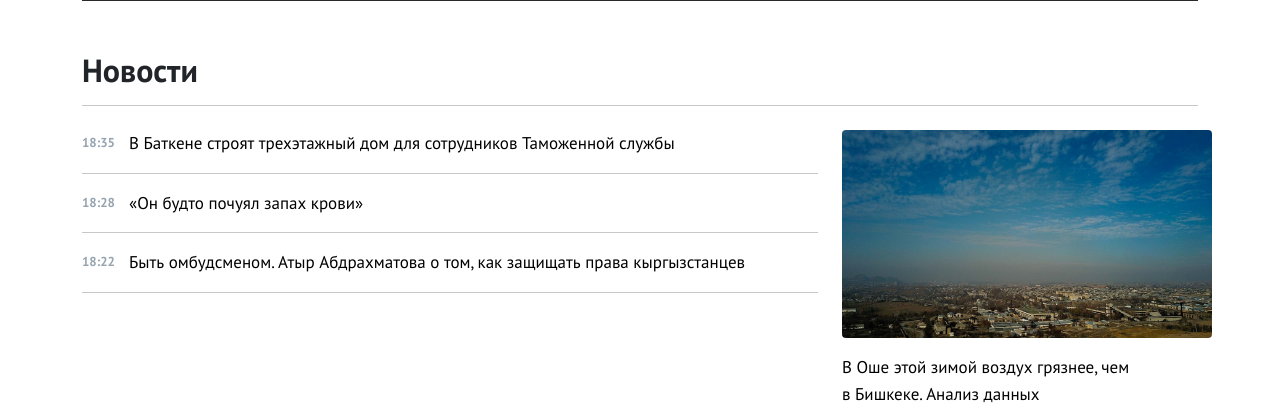
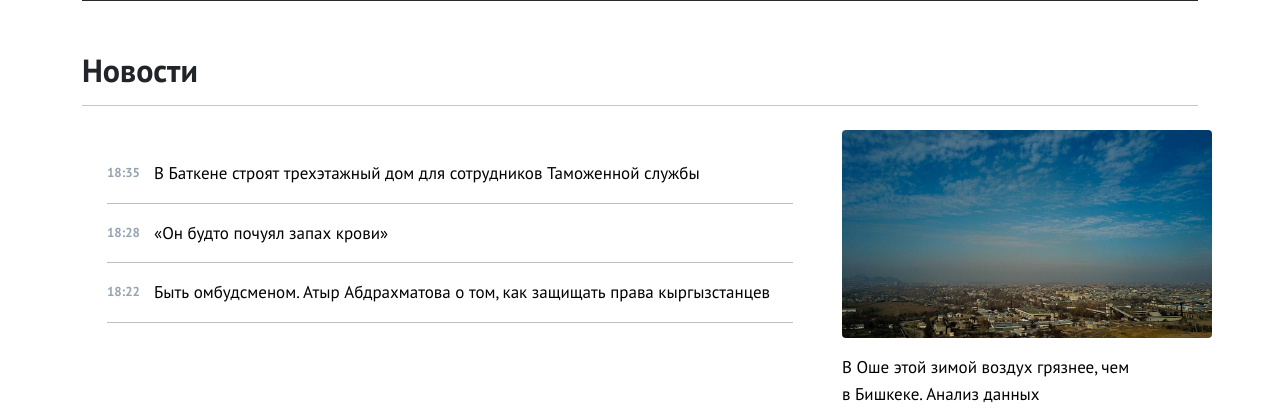
Before and after one commit to aibekovislam/news, a Django app: page / in a window 1280 px wide. Shown: the part 2335-2747 px from the top of the page. Run offline with Django 3.2, Linux system fonts and the light colour scheme; data comes from the database, SQL or seed files in the repository; some libraries are stand-ins or nearby versions; some web fonts are replaced.

Commit message:
first commit

```diff
--- a/core/static/style.css
+++ b/core/static/style.css
@@ -710,3 +710,17 @@ position: absolute;
     right: 0;
     background: linear-gradient(to bottom, rgba(41, 41, 41, 0) 0%, rgba(41, 41, 41, 0.5) 30%, #292929 80%);
 */
+
+
+
+.black_block_news2{
+	background-color: #ffffff;
+	border-radius: 13px;
+	max-width: 100%;
+	color: black;
+	padding-left: 25px;
+	padding-right: 25px;
+	padding-bottom: 25px;
+	padding-top: 30px;
+	height: auto;
+}
--- a/core/templates/articles.html
+++ b/core/templates/articles.html
@@ -130,17 +130,12 @@
 
 
 
-
-
-
-
-
-
 <div class="container">
   <h2 class="mt-7 news">Новости</h2>
   <hr class="mb-4">
   <div class="row">
       <div class="col-md-8">
+        <div class="black_block_news2">
           {% for article in articles %}
             {% if article.text_article %}
                 {% if not article.right_panel_article %}
@@ -150,6 +145,7 @@
                 {% endif %}
               {% endif %}
             {% endfor %}
+        </div>
       </div>
     <div class="col-md-4">
       {% for article in articles %}
```
Lines whose indentation alone changed are shown as unchanged.
